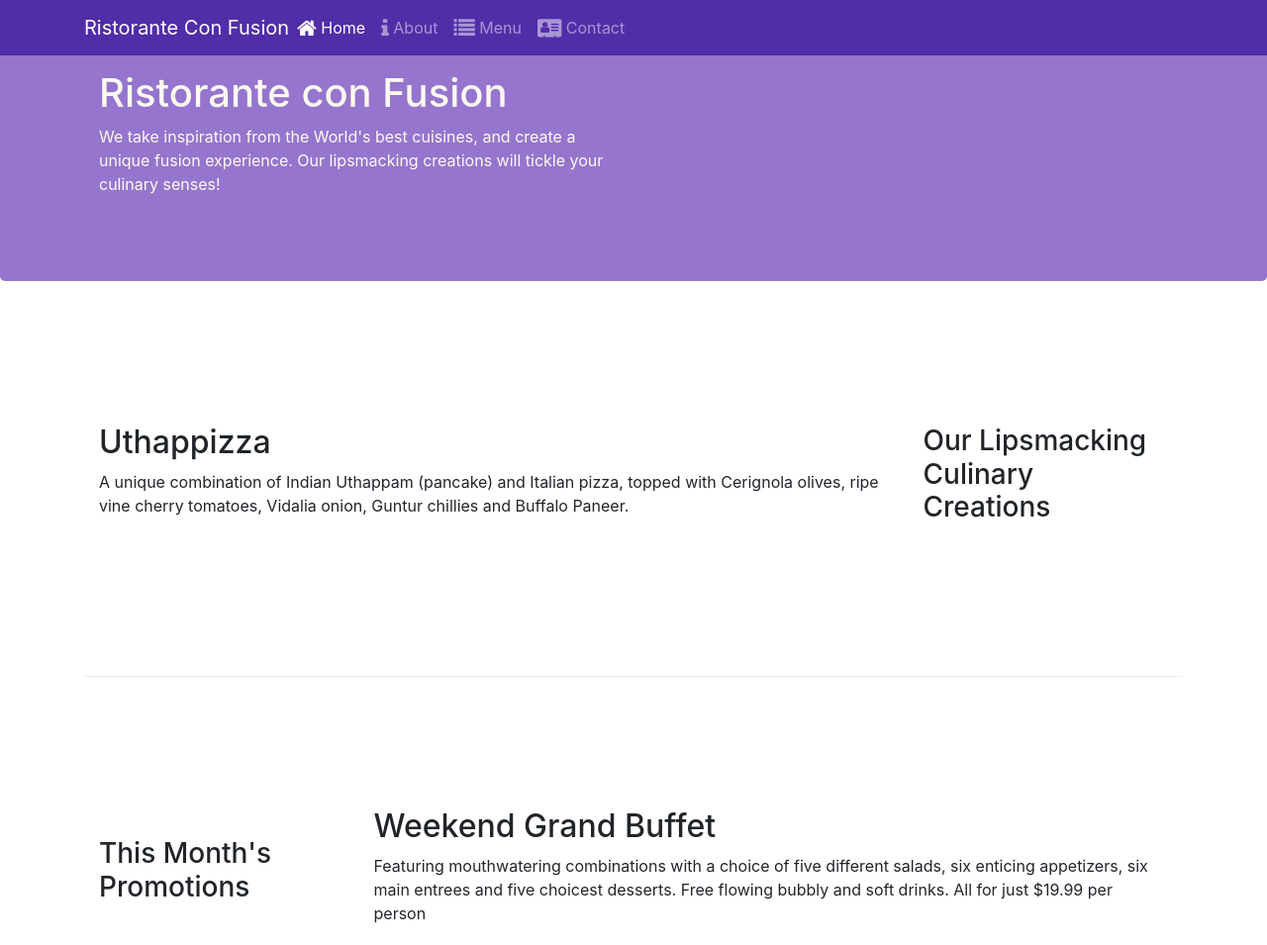
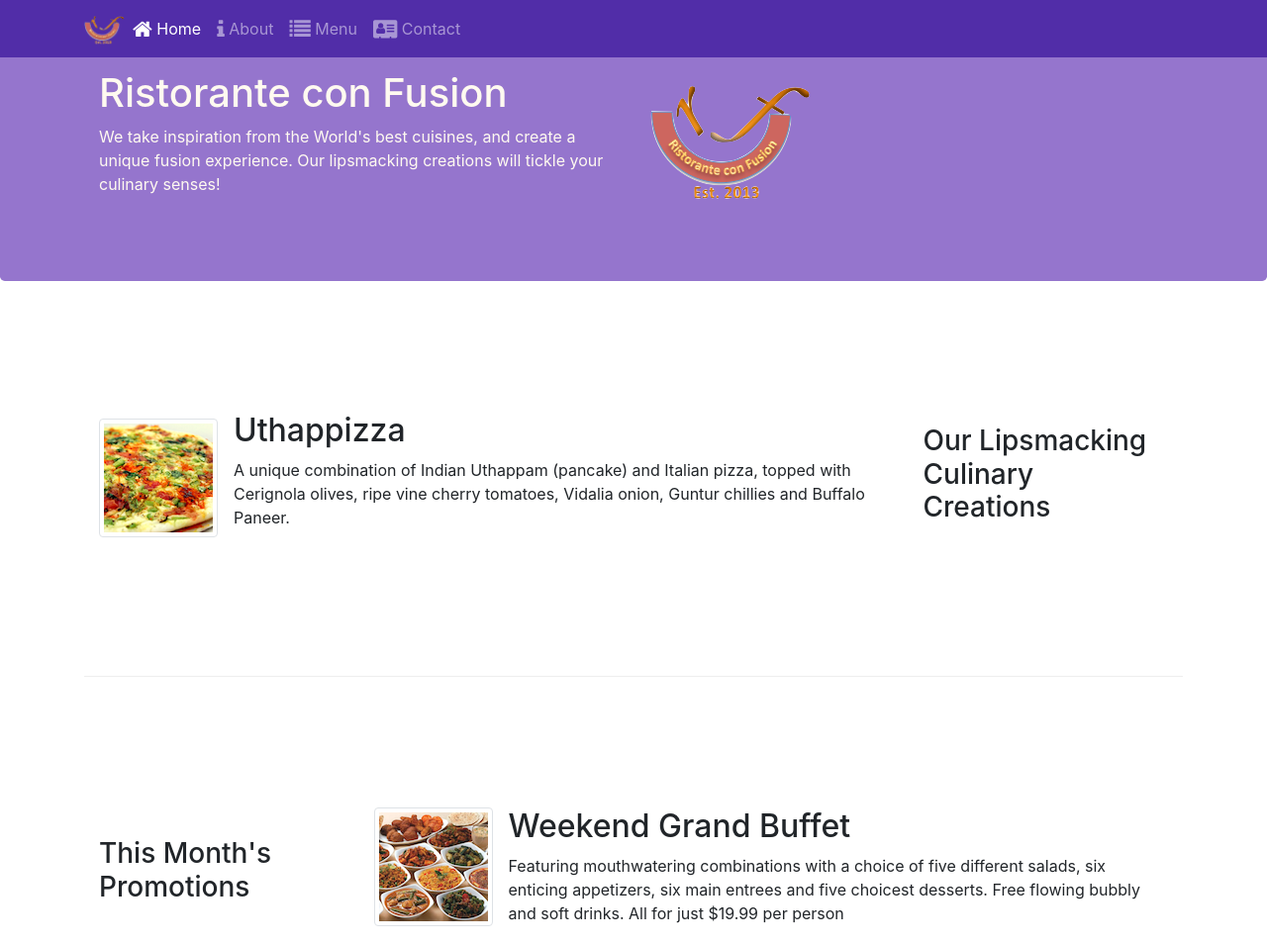
Before and after one commit to sidharth-001/ristorante-conFusion-bootstrap, a website: page index.html in a window 1280 px wide. Shown: the top 955 px of the page at 99% size. Drawn offline with nearby package versions, Linux system fonts and the light colour scheme.

Commit message:
Img & Media

```diff
--- a/index.html
+++ b/index.html
@@ -23,7 +23,7 @@
             <button class="navbar-toggler" type="button" data-toggle="collapse" data-target="#Navbar">
                 <span class="navbar-toggler-icon"></span>
             </button>
-            <a class="navbar-brand mr-auto" href="#">Ristorante Con Fusion</a>
+            <a class="navbar-brand mr-auto" href="#"><img src="img/logo.png" height="30" width="41"></a>
         <div class="collapse navbar-collapse" id="Navbar">
             <ul class="navbar-nav mr-auto">
                 <li class="nav-item active"><a class="nav-link" href="#"><span class="fa fa-home fa-lg"></span> Home</a></li>
@@ -42,7 +42,8 @@
                     <h1>Ristorante con Fusion</h1>
                     <p>We take inspiration from the World's best cuisines, and create a unique fusion experience. Our lipsmacking creations will tickle your culinary senses!</p>
                 </div>
-                <div class="col-12 col-sm">
+                <div class="col-12 col-sm align-self-center">
+                    <img src="img/logo.png" class="img-fluid">
                 </div>
             </div>
         </div>
@@ -54,8 +55,14 @@
                 <h3>Our Lipsmacking Culinary Creations</h3>
             </div>
             <div class="col col-sm order-sm-first col-md">
-                <h2>Uthappizza</h2>
-                <p>A unique combination of Indian Uthappam (pancake) and Italian pizza, topped with Cerignola olives, ripe vine cherry tomatoes, Vidalia onion, Guntur chillies and Buffalo Paneer.</p>
+                <div class="media">
+                    <img class="d-flex mr-3 img-thumbnail align-self-center"
+                    src="img/uthappizza.png" alt="uthapizza">
+                    <div class="media-body">
+                    <h2 class="mt-0">Uthappizza</h2>
+                    <p class="d-none d-sm-block">A unique combination of Indian Uthappam (pancake) and Italian pizza, topped with Cerignola olives, ripe vine cherry tomatoes, Vidalia onion, Guntur chillies and Buffalo Paneer.</p>
+                    </div>
+                </div>
             </div>
         </div>
 
@@ -65,8 +72,15 @@
                 <h3>This Month's Promotions</h3>
             </div>
             <div class="col col-sm col-md">
-                <h2>Weekend Grand Buffet</h2>
-                <p>Featuring mouthwatering combinations with a choice of five different salads, six enticing appetizers, six main entrees and five choicest desserts. Free flowing bubbly and soft drinks. All for just $19.99 per person </p>
+                <div class="media">
+                    <img class="d-flex mr-3 img-thumbnail img-self-center"
+                    src="img/buffet.png" alt="Buffet">
+                    <div class="media-body">
+                    <h2 class="mt-0">Weekend Grand Buffet</h2>
+                    <p class="d-none d-sm-block">Featuring mouthwatering combinations with a choice of five different salads, six enticing appetizers, six main entrees and five choicest desserts. Free flowing bubbly and soft drinks. All for just $19.99 per person </p>
+                    </div>
+                </div>
+
             </div>
         </div>
 
@@ -75,9 +89,19 @@
                 <h3>Meet our Culinary Specialists</h3>
             </div>
             <div class="col col-sm order-sm-first col-md">
-                <h2>Alberto Somayya</h2>
-                <h4>Executive Chef</h4>
-                <p>Award winning three-star Michelin chef with wide International experience having worked closely with whos-who in the culinary world, he specializes in creating mouthwatering Indo-Italian fusion experiences. </p>
+                <div class="media">
+                    <img class="d-flex mr-3 img-thumbnail align-self-center"
+                            src="img/alberto.png" alt="Alberto Somayya">
+                    <div class="media-body">
+                        <h2 class="mt-0">Alberto Somayya</h2>
+                        <h4>Executive Chef</h4>
+                        <p class="d-none d-sm-block">Award winning three-star Michelin chef with wide
+                            International experience having worked closely with
+                            whos-who in the culinary world, he specializes in
+                            creating mouthwatering Indo-Italian fusion experiences.
+                            </p>
+                    </div>
+                </div>
             </div>
         </div>
     </div>
```
Also changed, not shown: aboutus.html (+4 -2 lines), contactus.html (+4 -2 lines), img/alberto.png (added), img/buffet.png (added), img/logo.png (added), img/uthappizza.png (added), 1 other file.
